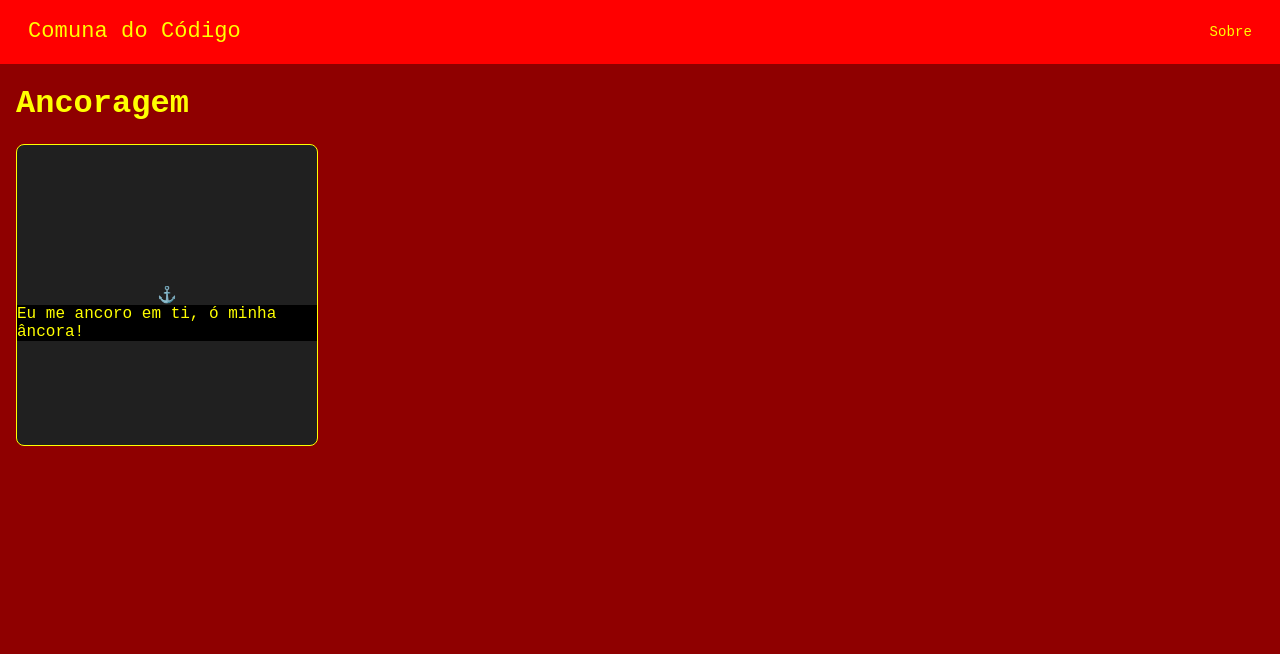
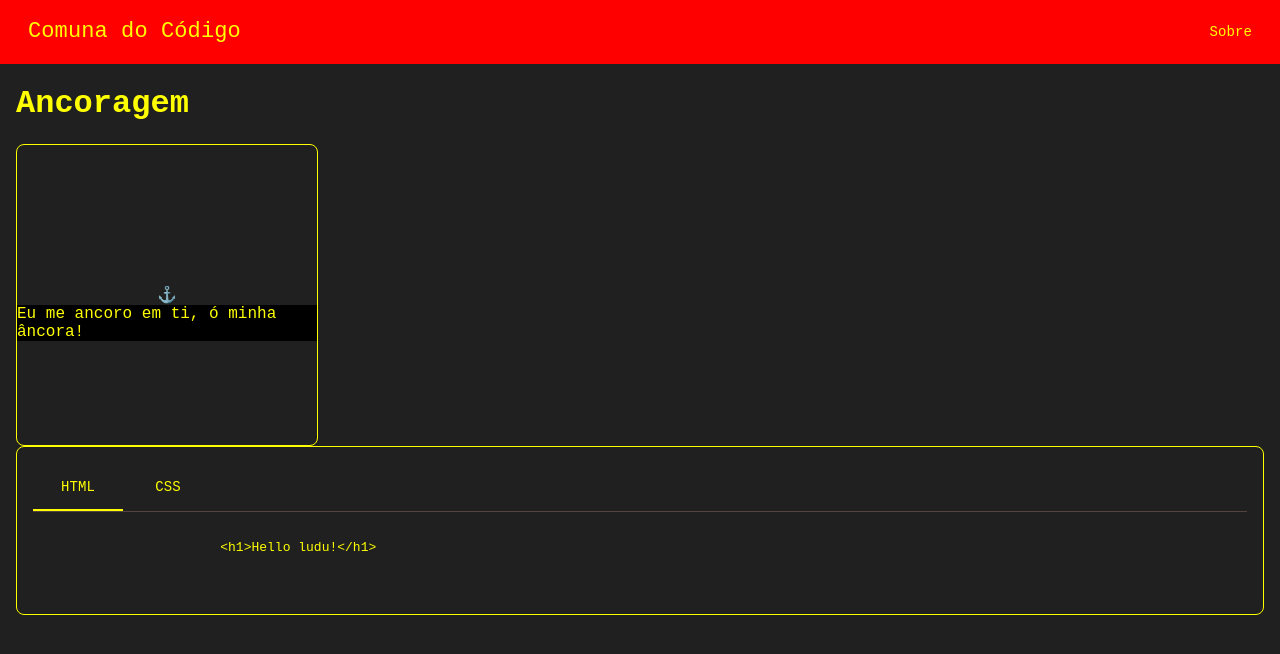
Before and after one commit to vitor-gercov/comuna-do-codigo, an Angular app: page /anchor in a window 1280 px wide. Shown: the top 654 px of the page. Built offline with nearby package versions, Linux system fonts and the light colour scheme.

Commit message:
implementação inicial do componente code provider

```diff
--- /dev/null
+++ b/src/app/components/code-provider/code-provider.component.html
@@ -0,0 +1,31 @@
+@if(html() || css() || js()) {
+<mat-tab-group mat-stretch-tabs="false" mat-align-tabs="start">
+    @if(html()) {
+    <mat-tab label="HTML">
+        <pre>
+                    <code>
+                        {{ html() }}
+                    </code>
+                </pre>
+    </mat-tab>
+    }
+    @if(css()) {
+    <mat-tab label="CSS">
+        <pre>
+                <code>
+                    {{ css() }}
+                </code>
+            </pre>
+    </mat-tab>
+    }
+    @if(js()) {
+    <mat-tab label="JS">
+        <pre>
+                <code>
+                    {{ js() }}
+                </code>
+            </pre>
+    </mat-tab>
+    }
+</mat-tab-group>
+}
--- /dev/null
+++ b/src/app/components/code-provider/code-provider.component.scss
@@ -0,0 +1,5 @@
+mat-tab-group {
+    border: 1px solid var(--mat-sys-primary);
+    border-radius: .5rem;
+    padding: 1rem;
+}
--- /dev/null
+++ b/src/app/components/code-provider/code-provider.component.ts
@@ -0,0 +1,24 @@
+import { Component, computed, Input, input, OnInit } from '@angular/core';
+import { MatTabsModule } from '@angular/material/tabs';
+import { CodeProvider } from '@types';
+
+@Component({
+  selector: 'app-code-provider',
+  imports: [
+    MatTabsModule
+  ],
+  templateUrl: './code-provider.component.html',
+  styleUrl: './code-provider.component.scss'
+})
+export class CodeProviderComponent implements OnInit {
+  code = input<CodeProvider>();
+  html = computed(() => this.code()?.html);
+  css = computed(() => this.code()?.css);
+  js = computed(() => this.code()?.js);
+
+  ngOnInit(): void {
+    if (!this.html() && !this.css() && !this.js()) {
+      console.error('code property not informed');
+    }
+  }
+}
--- /dev/null
+++ b/src/app/components/index.ts
@@ -0,0 +1 @@
+export * from './code-provider/code-provider.component';
--- a/src/app/pages/anchor/anchor.component.html
+++ b/src/app/pages/anchor/anchor.component.html
@@ -9,3 +9,4 @@
         Eu me ancoro em ti, ó minha âncora!
     </div>
 </section>
+<app-code-provider [code]="code"></app-code-provider>
--- a/src/app/pages/anchor/anchor.component.ts
+++ b/src/app/pages/anchor/anchor.component.ts
@@ -1,11 +1,21 @@
 import { Component } from '@angular/core';
+import { CodeProviderComponent } from '@components';
+import { CodeProvider } from '@types';
 
 @Component({
   selector: 'app-anchor',
-  imports: [],
+  imports: [
+    CodeProviderComponent
+  ],
   templateUrl: './anchor.component.html',
   styleUrl: './anchor.component.scss'
 })
 export class AnchorComponent {
-
+  code: CodeProvider = {
+    html: `<h1>Hello ludu!</h1>`,
+    css:
+      `h1 {
+        color: red;
+      }`,
+  };
 }
--- /dev/null
+++ b/src/app/types/code-provider.type.ts
@@ -0,0 +1,5 @@
+export type CodeProvider = {
+    html?: string;
+    css?: string;
+    js?: string;
+};
--- /dev/null
+++ b/src/app/types/index.ts
@@ -0,0 +1 @@
+export * from './code-provider.type';
--- a/src/styles.scss
+++ b/src/styles.scss
@@ -1,4 +1,3 @@
-
 // Custom Theming for Angular Material
 // For more information: https://material.angular.io/guide/theming
 @use '@angular/material' as mat;
@@ -9,26 +8,33 @@
 }
 
 html {
-  @include mat.theme((
-    color: (
-      theme-type: dark,
+  @include mat.theme((color: (theme-type: dark,
         primary: mat.$red-palette,
         tertiary: mat.$yellow-palette,
       ),
       typography: monospace,
       density: 0,
     ));
-  @include mat.toolbar-overrides((
-    container-background-color: red,
-    container-text-color: yellow
-  ));
-}/* You can add global styles to this file, and also import other style files */
+  @include mat.toolbar-overrides((container-background-color: red,
+      container-text-color: yellow));
+  @include mat.tabs-overrides((background-color: rgb(32, 32, 32),
+      active-label-text-color: yellow,
+      active-focus-label-text-color: yellow,
+      inactive-label-text-color: yellow,
+      inactive-focus-label-text-color: yellow));
+}
 
-html, body { height: 100%; }
+/* You can add global styles to this file, and also import other style files */
+
+html,
+body {
+  height: 100%;
+}
+
 body {
   margin: 0;
   font-family: monospace, "Helvetica Neue", sans-serif;
-  background-color: #8f0000;
+  background-color: rgb(32, 32, 32);
   color: #ffff00;
 }
 
```
Also changed, not shown: tsconfig.json (+16 -1 lines), angular.json (line endings or trailing spaces), package.json (line endings or trailing spaces), 2 other files (tests, documents, lock files or other folders). Lines whose indentation alone changed are shown as unchanged.
